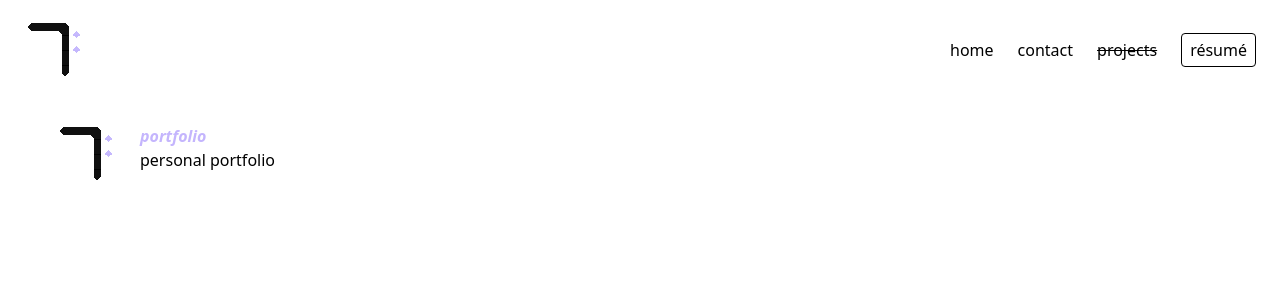
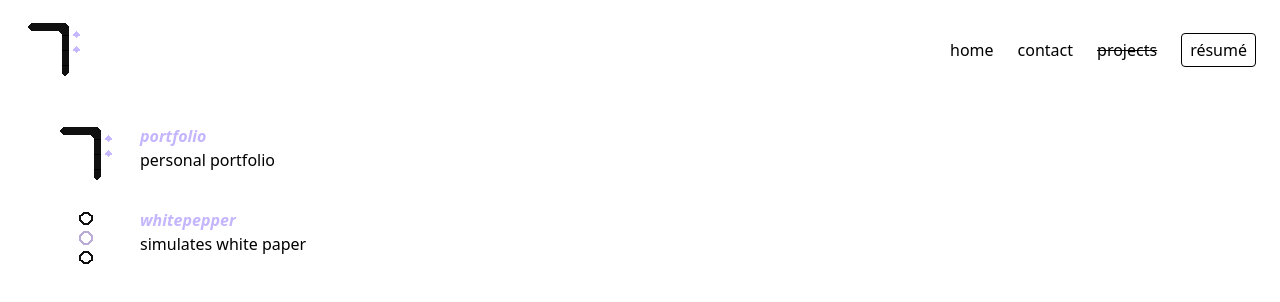
Before and after one commit to suki60/portfolio, a Next.js app: page /projects in a window 1280 px wide. Shown: the top 302 px of the page. Built offline with nearby package versions, Linux system fonts and the light colour scheme.

Commit message:
add whitepepper project

```diff
--- a/src/pages/projects.js
+++ b/src/pages/projects.js
@@ -2,17 +2,26 @@ import React from 'react'
 
 import Project from '~/components/Project'
 
-const projects = {
-  portfolio: {
+const projects = [
+  {
     name: 'portfolio',
     description: 'personal portfolio',
     logo: '/logo.svg',
   },
-}
+  {
+    name: 'whitepepper',
+    description: 'simulates white paper',
+    logo: '/whitepepper.svg',
+  },
+]
 
 const Projects = () => (
   <div className='container mt-6'>
-    <Project project={projects.portfolio} />
+    <div className='flex flex-col gap-6'>
+      {projects.map(project => (
+        <Project key={project.name} project={project} />
+      ))}
+    </div>
   </div>
 )
 
```
